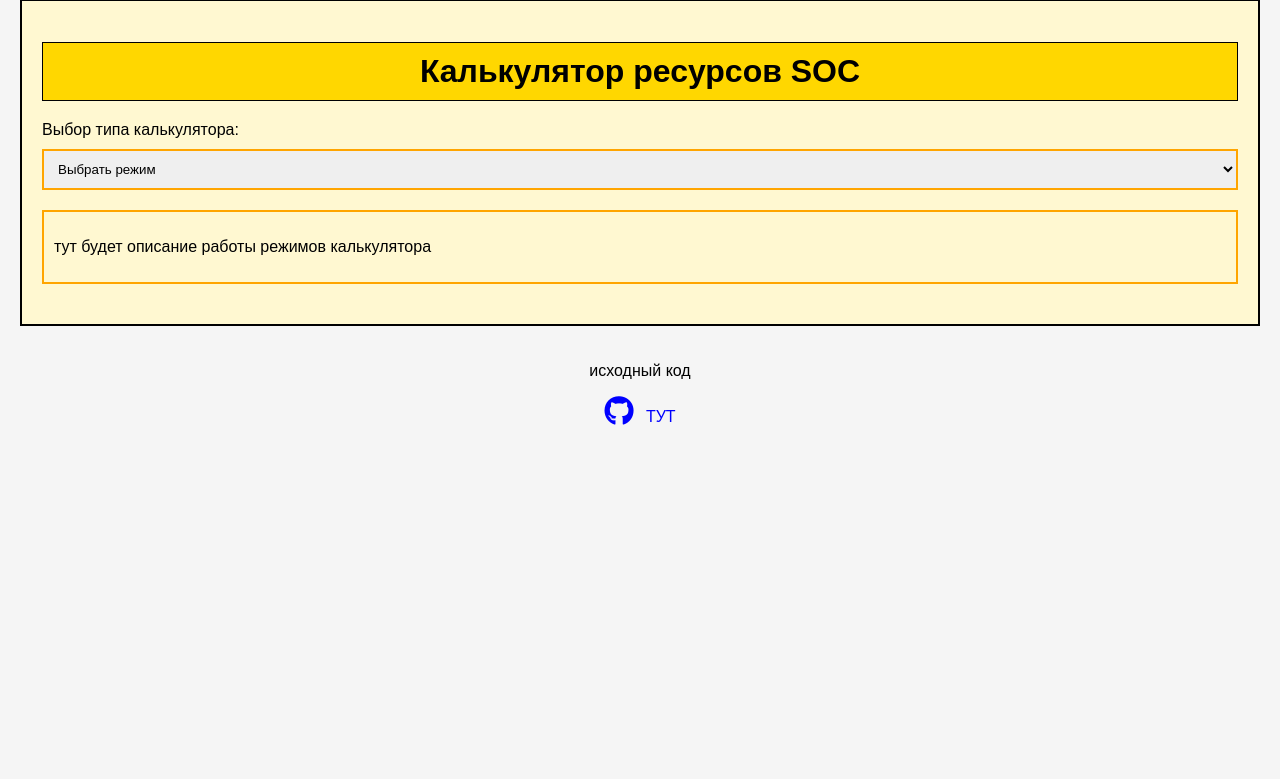
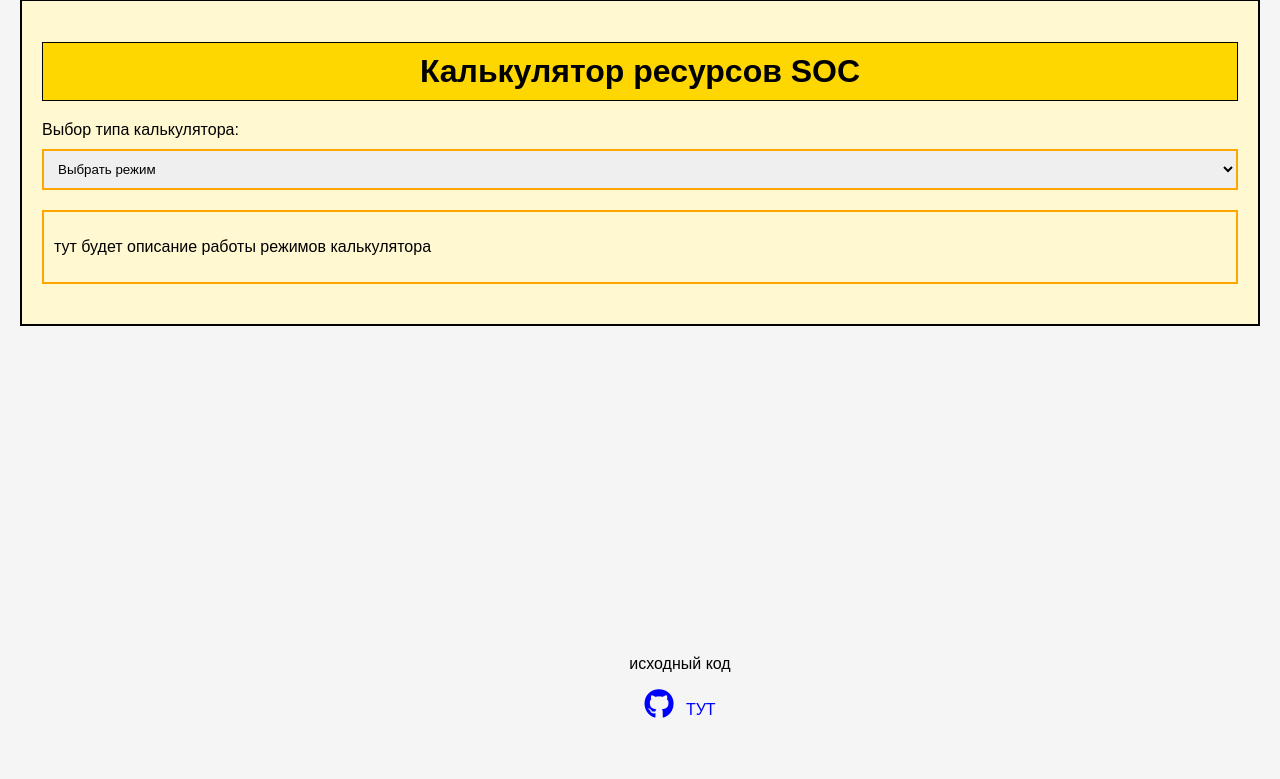
Before and after one commit to dm3tr-0/Calc-Python-Excel-PDF-WORD, a Flask app: page / in a window 1280 px wide; the page is wider, and only the part inside the window is pictured. Shown: the part 21-800 px from the top of that part. Run offline with Flask 3, Linux system fonts and the light colour scheme.

Commit message:
Update style.css

```diff
--- a/static/style.css
+++ b/static/style.css
@@ -58,3 +58,10 @@ table th {
 table td {
     white-space: nowrap; /* Отключаем перенос строк в ячейках */
 }
+footer {
+position: absolute;
+bottom: 0;
+width: 100%;
+height: 120px; /* Высота блока footer */
+/*background: rgba(14,14,14,0.95);*/
+}
```
